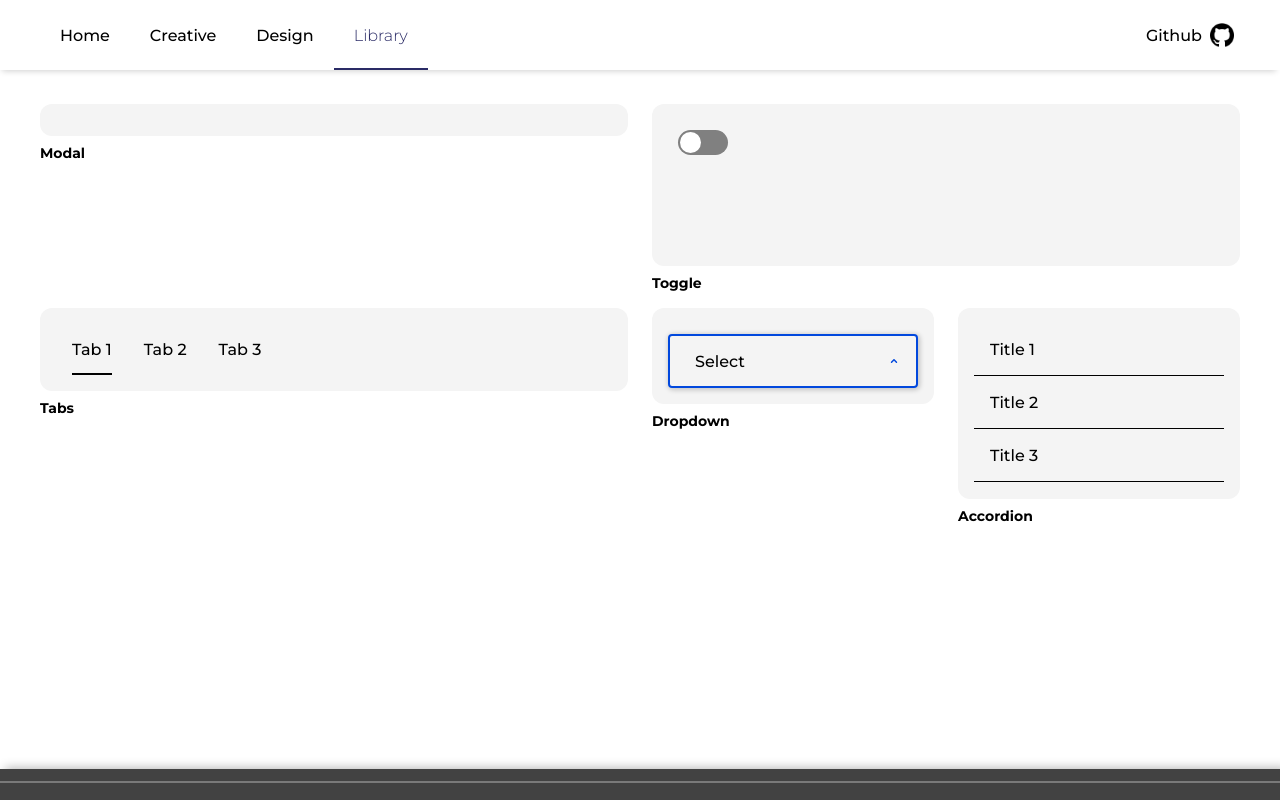
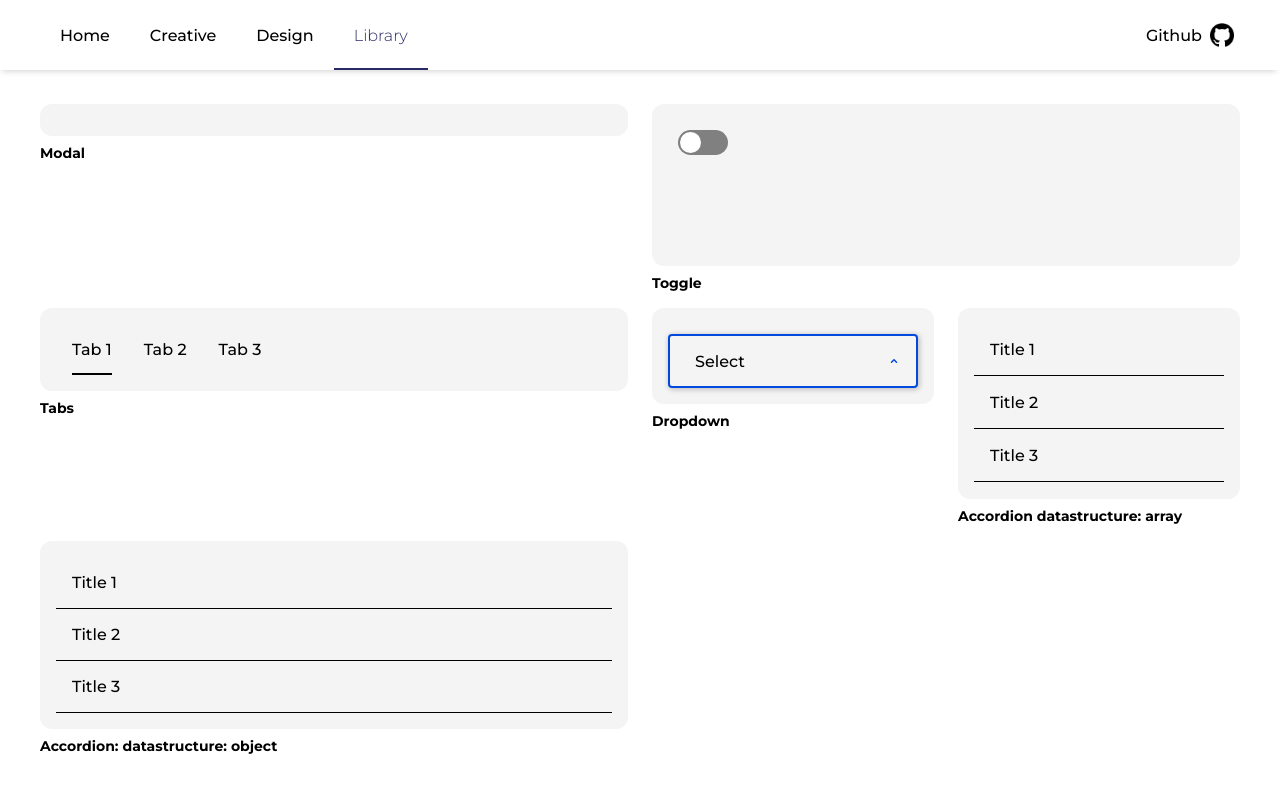
Before and after one commit to the-captain-america/Portfolio-v2, a React (Create React App) app: page /library in a window 1280 px wide. Shown: the top 800 px of the page. Built offline with nearby package versions, Linux system fonts and the light colour scheme.

Commit message:
add Accordion-v2 (obj data structure)

```diff
--- /dev/null
+++ b/src/common/Accordion-v2/Accordion-v2.js
@@ -0,0 +1,88 @@
+import React from 'react'
+import styled, { css } from 'styled-components'
+import { Context } from './Provider'
+import { useContext } from 'react'
+import {
+  AccordionContainer,
+  AccordionHeader,
+  AccordionExpander,
+} from './Accordion.styled'
+
+const findNameOnObject = (state, name) => {
+  const convertResults = Object.keys(state)
+  if (!state || !convertResults || !convertResults.length) return false
+
+  const results = convertResults.find((item) => {
+    return item.toUpperCase().includes(name.toUpperCase())
+  })
+
+  if (!!results) {
+    return true
+  } else {
+    return false
+  }
+}
+
+// const findActiveItem = (state, name) => {
+//   // returns a true or false
+//   // it will be true if name === obj.name AND obj.name === true
+//   const result = findNameOnObject(state, name); // true/false
+
+//   // this checks to see if there is a name prop on the object
+//   // if its true -> access name prop on the obj
+//   const someVar = state[name]; // check this
+//   if (someVar && result) {
+//     return;
+//     true;
+//   } else {
+//     return false;
+//   }
+// };
+// {abc: true, abc1: true}
+const Accordion2 = ({ title, name = 'acc1', children }) => {
+  const [state, setState] = useContext(Context)
+
+  // const isActive = findActiveItem(state, name);
+
+  const handleSelect = (name) => {
+    const foundResult = findNameOnObject(state, name)
+
+    // means there is a 'acc1' on the {}
+
+    if (foundResult) {
+      // const temp = Object.keys(state);
+      // const result = temp.map((item) => {
+      //   return {
+      //     [item]: false
+      //   };
+      // });
+      // console.log({ result }); // [{acc1: true}{acc2: true}]
+      // [['acc1', true], ['acc2', true]]
+
+      // put the rest of the keys to be false, then change that one to toggle
+      const output = Object.entries(state).reduce((prev, [key, value]) => {
+        return { ...prev, [key]: false }
+      }, {})
+      console.log({ output })
+
+      const newState = { ...output, [name]: !state[name] }
+      return setState(newState)
+    } else {
+      const addToState = { ...state, [name]: true }
+      return setState(addToState)
+    }
+  }
+
+  console.log({ state })
+
+  return (
+    <AccordionContainer>
+      <AccordionHeader onClick={() => handleSelect(name)}>
+        {title}
+      </AccordionHeader>
+      <AccordionExpander isActive={state[name]}>{children}</AccordionExpander>
+    </AccordionContainer>
+  )
+}
+
+export { Accordion2 }
--- /dev/null
+++ b/src/common/Accordion-v2/Accordion.styled.js
@@ -0,0 +1,36 @@
+import styled, { css } from 'styled-components'
+
+const AccordionContainer = styled.div`
+  width: 100%;
+  display: flex;
+  flex-direction: column;
+`
+
+const AccordionHeader = styled.div`
+  width: 100%;
+  border-bottom: 1px solid black;
+  padding: 16px;
+  user-select: none;
+`
+const AccordionExpander = styled.div`
+  width: 100%;
+  max-height: 0;
+  height: 0;
+  overflow: hidden;
+  transition: max-height 0.2s ease-in-out;
+  ${(props) =>
+    props.isActive &&
+    css`
+      max-height: 400px;
+      height: 100%;
+      padding: 16px 16px 32px 16px;
+      line-height: 28px;
+      border-bottom: 1px solid black;
+    `};
+  p {
+    margin: 0;
+    padding: 0;
+  }
+`
+
+export { AccordionContainer, AccordionHeader, AccordionExpander }
--- /dev/null
+++ b/src/common/Accordion-v2/Provider.js
@@ -0,0 +1,13 @@
+import React, { createContext, useState } from 'react'
+
+const Context = createContext()
+
+const Provider = ({ children }) => {
+  const [state, setState] = useState({})
+
+  return (
+    <Context.Provider value={[state, setState]}>{children}</Context.Provider>
+  )
+}
+
+export { Provider, Context }
--- /dev/null
+++ b/src/common/Accordion-v2/index.js
@@ -0,0 +1,2 @@
+export * from './Accordion-v2'
+export * from './Provider'
--- a/src/components/Library/Library.js
+++ b/src/components/Library/Library.js
@@ -4,6 +4,7 @@ import styled from 'styled-components'
 import { Row, Col } from '@common/Grid'
 import { Dropdown } from '@common/Dropdown'
 import { Accordion, Provider as AccordionGroup } from '@common/Accordion'
+import { Accordion2, Provider } from '@common/Accordion-v2'
 import { MenuSearchApp } from '@components/Search'
 import { Tabs } from '@common/Tabs'
 import { Modal } from '@common/Modal'
@@ -99,7 +100,7 @@ const Library = () => {
         </Card>
       </Col>
       <Col>
-        <Card title="Accordion">
+        <Card title="Accordion datastructure: array">
           <AccordionGroup>
             <Accordion title="Title 1" name="acc1">
               Stuff inside the accordion Stuff inside the accordion Stuff inside
@@ -116,6 +117,21 @@ const Library = () => {
           </AccordionGroup>
         </Card>
       </Col>
+      <Col xs={12} sm={6}>
+        <Card title="Accordion: datastructure: object">
+          <Provider>
+            <Accordion2 name="acc1" title="Title 1">
+              <p>This is what goes inside the accordion</p>
+            </Accordion2>
+            <Accordion2 name="acc2" title="Title 2">
+              <p>This is what goes inside the accordion</p>
+            </Accordion2>
+            <Accordion2 name="acc3" title="Title 3">
+              <p>This is what goes inside the accordion</p>
+            </Accordion2>
+          </Provider>
+        </Card>
+      </Col>
     </Row>
   )
 }
```
Also changed, not shown: src/common/Accordion-v2/utils.js (added, +33 -0 lines), 1 other file (tests, documents, lock files or other folders).
